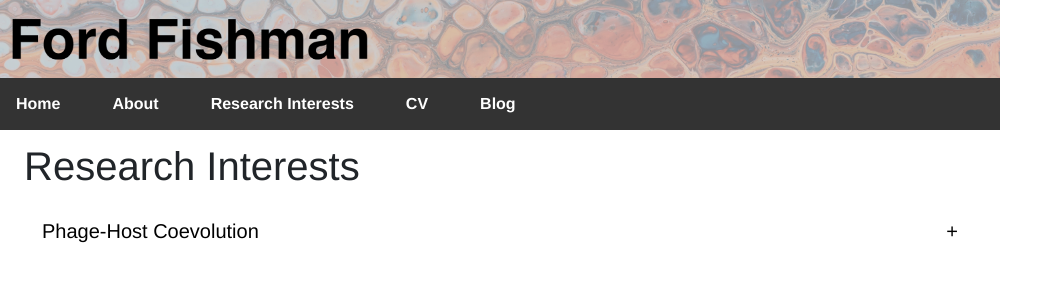
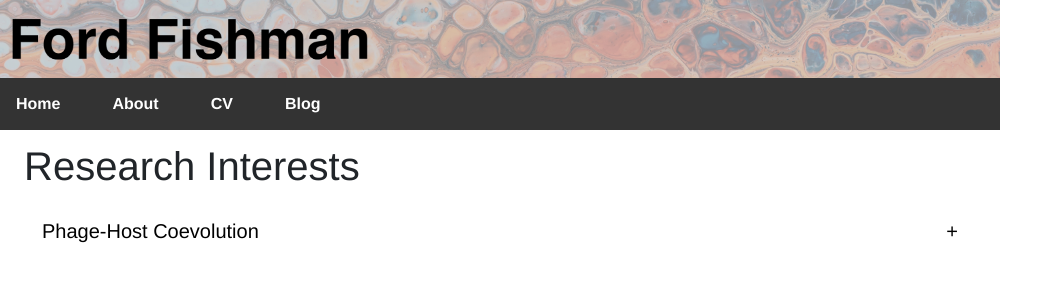
Before and after one commit to fordfishman/fordfishman.github.io, a Jekyll site: the page built from archived/research/index.html, in a window 1280 px wide. Shown: the top 287 px of the page, without its empty margins (0-1063 px from the left). Built offline with Jekyll 4.4.1, drawn with Linux system fonts in a browser that asks for light colours.

Commit message:
removed research interest page

```diff
--- a/_layouts/default.html
+++ b/_layouts/default.html
@@ -22,7 +22,6 @@
         <ul>
             <li><a href="/">Home</a></li>
             <li><a href="/about/">About</a></li>
-            <li><a href="/research/">Research Interests</a></li>
             <li><a href="/cv/">CV</a></li>
             <li><a href="/blog/">Blog</a></li>
         </ul>
```
Also changed, not shown: archived/research/index.html (renamed from research/index.html).
